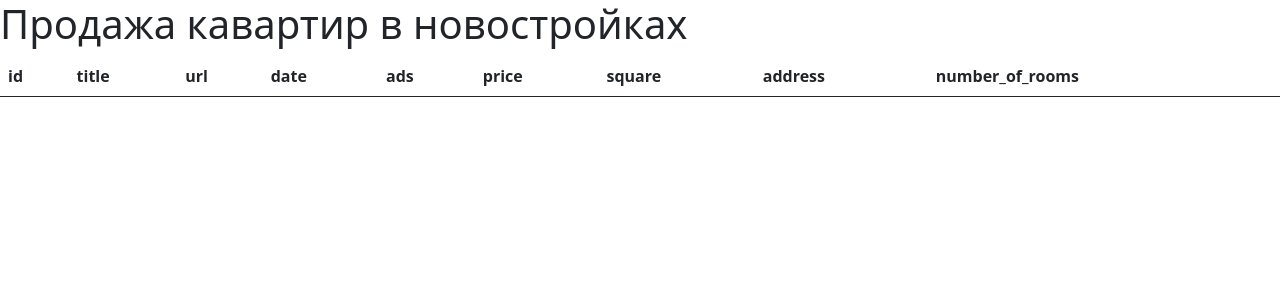
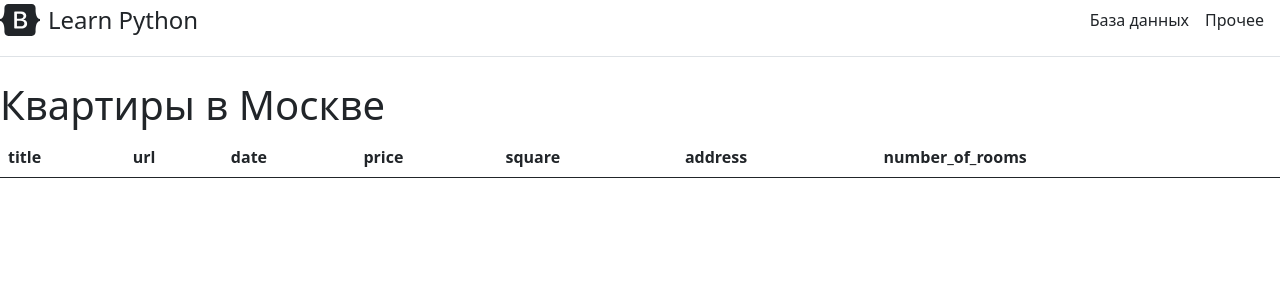
Before and after one commit to BeStrong1998/Web_projects, a Flask app: page / in a window 1280 px wide. Shown: the top 300 px of the page. Run offline with Flask 3, Linux system fonts and the light colour scheme; lists and menus that the app fills with data are empty; parts of the project's set-up code (start-up, migrations or seed data) failed here and were passed over.

Commit message:
Долелали парсеры, частично собираем инфу с одного объявления

```diff
--- /dev/null
+++ b/create_db.py
@@ -0,0 +1,6 @@
+from webapp import db
+from webapp import create_app
+
+app = create_app()
+with app.app_context(): #контекст нам нужен если мы обращаемся к приложению или к каким-то его компонентам если мы находимя вне модуля приложения например create_db и wrbapp у тебя на одном уровне, поэтому нужен контекст, если мы из модуля приложения будем, вызывать, то контекст скорее всего не понадобится
+    db.create_all()
--- a/webapp/__init__.py
+++ b/webapp/__init__.py
@@ -1,9 +1,13 @@
+
 
 from flask import Flask, render_template
 from flask_migrate import Migrate
 
+
 from webapp.model import db
 from webapp.model import RealEstateAds
+from webapp.parsers.flats import get_flats_snippets, get_flat_content
+
 
 
 def create_app():
@@ -14,12 +18,16 @@ def create_app():
 
     @app.route('/')
     def index():
-        real_ads = []
-        selection_of_apartments = "Объявления"
-        apartments_ads = "Продажа кавартир в новостройках"
-        real_ads = RealEstateAds.query #.order_by(RealEstateAds.date).all() # Выводит све объявления в Flask приложение
 
-        return render_template("index.html", selection_of_apartments=selection_of_apartments, apartments_ads=apartments_ads, real_ads=real_ads)
+        flats = RealEstateAds.query
+        return render_template("index.html", flats=flats)
+
+    @app.route('/flat/<int:flat_id>')
+    def single_flat(flat_id):
+        my_flat = RealEstateAds.query.filter(RealEstateAds.id == flat_id).first()
+
+        return render_template("single_flat.html", flat=my_flat)
+
 
     return app
 
@@ -27,6 +35,34 @@ def create_app():
 #set FLASK_APP=webapp && set FLASK_ENV=development && set FLASK_DEBUG=1 && flask run - Для запуска через командную строку
 # Запускаем проект просто командой run
 
+
+
+
+
+
+
+'''
+ real_ads = []
+        selection_of_apartments = "Объявления"
+        apartments_ads = "Продажа кавартир в новостройках"
+
+        real_ads = db.select(RealEstateAds).filter_by# Выводит све объявления в Flask приложение
+
+        return render_template("index.html", selection_of_apartments=selection_of_apartments, apartments_ads=apartments_ads, real_ads=real_ads)
+        '''
+
+
+
+
+
+
+'''
+@app.route('/')
+    def in_db():
+
+        return render_template("in_db.html")
+
+'''
 
 
 '''
--- a/webapp/model.py
+++ b/webapp/model.py
@@ -15,7 +15,6 @@ class RealEstateAds(db.Model): #Создаём класс и говорим чт
     square = db.Column(db.Float, nullable=True) # Площадь квартиры указанная в объявлении
     address = db.Column(db.String, nullable=True) # Адрес квартиры
     number_of_rooms = db.Column(db.Integer, nullable=True) #Колличество комнат в квартире
-    email = db.Column(db.String(50))
 
 def __repr__(self):  #Вызываем метод питона, self означает что мы обращаемся к объекту класса который сейчас активен тоесть News
         return '<RealEstateAds {} {} {} {} {} {} {} {} {} {}>'.format(self.id, self.title, self.url, self.date, self.ads, self.price, self.square, self.address, self.number_of_rooms, self.email) #Позволит опознать каждую из новостей выведет tatle-название объявления и url-адрес объявления
--- a/webapp/parsers/flats.py
+++ b/webapp/parsers/flats.py
@@ -49,12 +49,13 @@ def get_flat_content():
         html = get_html(flat.url)#получяем html на отдельную квартиру
         if html:
             soup = BeautifulSoup(html, 'html.parser')
-            flat_ads = soup.find('p', class_='a10a3f92e9--description-text--YNzWU')#если описание сушествует то добовляем его в базу данных
+            address = soup.find('div', class_="a10a3f92e9--geo--VTC9X").find("address",class_="a10a3f92e9--address--F06X3").text                   #если описание сушествует то добовляем его в базу данных
+            flat_ads = soup.find('main', class_='a10a3f92e9--offer_card_page--qobLH').decode_contents()
             if flat_ads:
                 flat.ads = flat_ads
+                flat.address = address
                 db.session.add(flat)
                 db.session.commit()
 
-
 if __name__ == '__main__':#запускаем для отладки парсера файл fill in
     get_flats_snippets()
--- a/webapp/parsers/utils.py
+++ b/webapp/parsers/utils.py
@@ -15,8 +15,9 @@ def get_html(url):
 
     # get source code
     browser.get(url)
+    time.sleep(6)
     html = browser.page_source
-    time.sleep(2)
+    #time.sleep(6)
 
     # close web browser
     browser.close()
--- a/webapp/templates/base.html
+++ b/webapp/templates/base.html
@@ -4,9 +4,22 @@
     <meta charset="UTF-8">
     <meta http-equiv="X-UA-Compatible" content="IE=edge">
     <meta name="viewport" content="width=device-width, initial-scale=1.0">
+    <link rel="stylesheet" href="{{ url_for('static', filename='css/main.css') }}">
+    <link rel="stylesheet" href="https://cdn.jsdelivr.net/npm/bootstrap@5.2.2/dist/css/bootstrap.min.css">
     <title>{% block title %}{% endblock %}</title>
 </head>
 <body>
+    <div class="d-flex flex-column flex-md-row align-items-center pb-3 mb-4 border-bottom">
+        <a href="/" class="d-flex align-items-center text-dark text-decoration-none">
+          <svg xmlns="http://www.w3.org/2000/svg" width="40" height="32" class="me-2" viewBox="0 0 118 94" role="img"><title>Bootstrap</title><path fill-rule="evenodd" clip-rule="evenodd" d="M24.509 0c-6.733 0-11.715 5.893-11.492 12.284.214 6.14-.064 14.092-2.066 20.577C8.943 39.365 5.547 43.485 0 44.014v5.972c5.547.529 8.943 4.649 10.951 11.153 2.002 6.485 2.28 14.437 2.066 20.577C12.794 88.106 17.776 94 24.51 94H93.5c6.733 0 11.714-5.893 11.491-12.284-.214-6.14.064-14.092 2.066-20.577 2.009-6.504 5.396-10.624 10.943-11.153v-5.972c-5.547-.529-8.934-4.649-10.943-11.153-2.002-6.484-2.28-14.437-2.066-20.577C105.214 5.894 100.233 0 93.5 0H24.508zM80 57.863C80 66.663 73.436 72 62.543 72H44a2 2 0 01-2-2V24a2 2 0 012-2h18.437c9.083 0 15.044 4.92 15.044 12.474 0 5.302-4.01 10.049-9.119 10.88v.277C75.317 46.394 80 51.21 80 57.863zM60.521 28.34H49.948v14.934h8.905c6.884 0 10.68-2.772 10.68-7.727 0-4.643-3.264-7.207-9.012-7.207zM49.948 49.2v16.458H60.91c7.167 0 10.964-2.876 10.964-8.281 0-5.406-3.903-8.178-11.425-8.178H49.948z" fill="currentColor"></path></svg>
+          <span class="fs-4">Learn Python</span>
+        </a>
+
+        <nav class="d-inline-flex mt-2 mt-md-0 ms-md-auto">
+          <a class="me-3 py-2 text-dark text-decoration-none" href="/">База данных</a>
+          <a class="me-3 py-2 text-dark text-decoration-none" href="/home">Прочее</a>
+        </nav>
+      </div>
     {% block body %}{% endblock %}
 </body>
 </html>
--- a/webapp/templates/index.html
+++ b/webapp/templates/index.html
@@ -1,20 +1,18 @@
 {% extends "base.html" %}
 
 {% block title %}
-{{ selection_of_apartments }}
+Объявления
 {% endblock %}
 
 {% block body %}
-<h1>{{ apartments_ads }}</h1>
+<h1>Квартиры в Москве</h1>
 <link href="https://cdn.jsdelivr.net/npm/bootstrap@5.0.2/dist/css/bootstrap.min.css" rel="stylesheet" integrity="sha384-EVSTQN3/azprG1Anm3QDgpJLIm9Nao0Yz1ztcQTwFspd3yD65VohhpuuCOmLASjC" crossorigin="anonymous">
 <table id="data" class="table table-striped">
     <thead>
       <tr>
-        <th>id</th>
         <th>title</th>
         <th>url</th>
         <th>date</th>
-        <th>ads</th>
         <th>price</th>
         <th>square</th>
         <th>address</th>
@@ -22,13 +20,11 @@
       </tr>
     </thead>
     <tbody>
-      {% for el in real_ads %}
+      {% for el in flats %}
         <tr>
-          <td>{{ el.id }}</td>
           <td>{{ el.title }}</td>
           <td>{{ el.url }}</td>
           <td>{{ el.date }}</td>
-          <td>{{ el.ads }}</td>
           <td>{{ el.price }}</td>
           <td>{{ el.square }}</td>
           <td>{{ el.address }}</td>
```
Also changed, not shown: fill_in_db.py (+4 -3 lines), webapp/parsers/flats_2.py (added, +7 -0 lines), webapp/templates/in_db.html (added, +10 -0 lines), webapp/templates/single_flat.html (added, +9 -0 lines), 1 other file.
